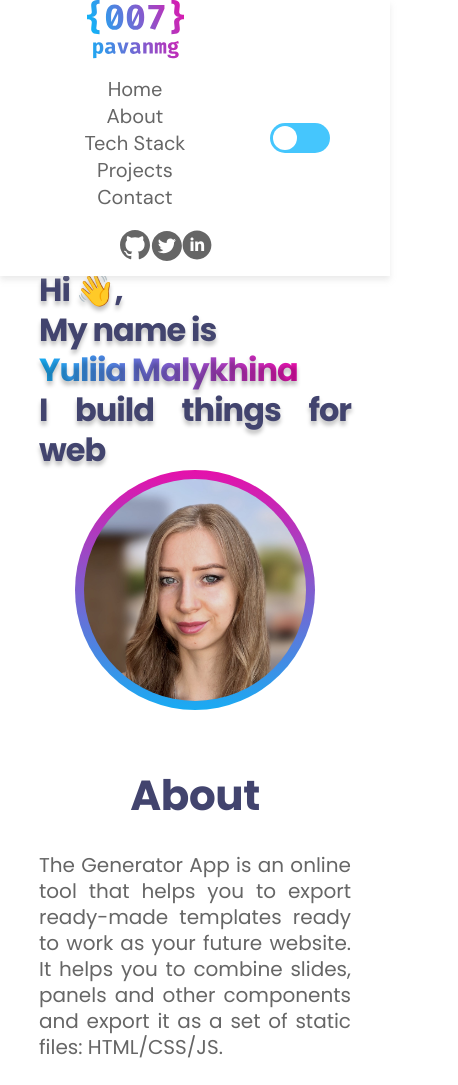
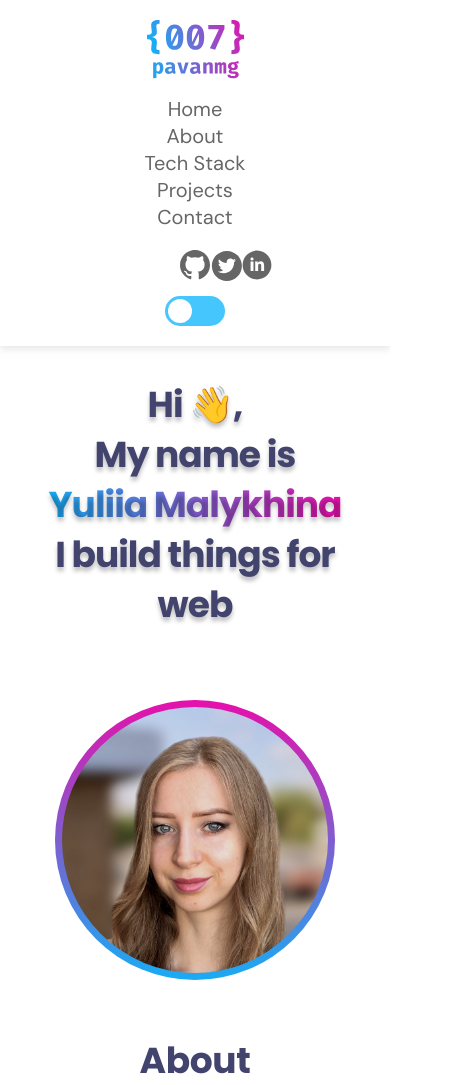
Before and after one commit to YuliiaIIIII/ITEA_Frontend, a plain HTML site: page index.html in a window 390 px wide. Shown: the top 1085 px of the page, 458 px wide, since content can reach past the window. Drawn offline with Linux system fonts and the light colour scheme.

Commit message:
fixed desktop and mobile max-width 479px

```diff
--- a/style.css
+++ b/style.css
@@ -650,18 +650,18 @@ footer{
     margin-top: 270px;
   }
   .developer_name p{
-    font-size: 32px;
+    font-size: 30px;
     line-height: 40px;
     text-align: justify;
   }
 
   div .gradient_background{
-    width: 240px;
-    height: 240px;
+    width: 210px;
+    height: 210px;
   }
   .developer_photo img{
-    width: 222px;
-    height: 222px;
+    width: 192px;
+    height: 192px;
     top: 9px;
     left: 9px;
   }
@@ -674,7 +674,7 @@ footer{
   .job_title{
     font-size: 18px;
   }
-  .job_marker p{
+  .job_marker{
     min-width: 92px;
     padding: 1px 10px;
     font-size: 10px;
@@ -743,27 +743,29 @@ footer{
 }
 
 @media screen and (max-width: 479px){
+  header,
   .wrapper,
   .links,
   .nav_menu,
   .hello_section{
     flex-direction: column;
   }
-  /* header{
-    padding: 20px;
+  header {
+    display: flex;
+    position: absolute;
+    padding-bottom: 20px;
   }
   .wrapper{
-    width: 90%;
+    margin-top: 20px;
   }
-
-  .hello_section{
-    margin-bottom: 50px;
-  }
-  .nav_menu{
-    align-items: center;
+  .switch_button {
+    margin-right: 0;
   }
   .main_container{
-      margin-top: 80px;
+    margin-top: 380px;
+  }
+  .hello_section{
+    row-gap: 20px;
   }
   .developer_name p{
     font-size: 36px;
@@ -783,9 +785,6 @@ footer{
     top: 7px;
     left: 7px;
   }
-  .block_width{
-    width: 100%;
-  }
   .title h2{
     margin: 38px 0;
     font-size: 36px;
@@ -794,67 +793,15 @@ footer{
   .job_title{
     font-size: 16px;
   }
-  .job_marker p{
-    min-width: 92px;
-    padding: 1px 10px;
-    font-size: 10px;
-    font-weight: 500;
+  .job_marker{
+    min-width: 70px;
+    height: 30px;
   }
-  .job_details, .details{
-    flex-direction: column;
+  .block_width{
+    text-align: left;
   }
-  .company{
-    justify-content: space-between;
+  .email p,
+  .email span{
+    font-size: 24px;
   }
-  .techDescription{
-    margin-bottom: 50px;
-  }
-  .technologies_block{
-    flex-wrap: wrap;
-    justify-content: space-around;
-    margin-bottom: 0;
-  }
-  .projects > div > p{
-    font-size: 20px;
-    margin-bottom: 50px;
-  }
-  .all_projects{
-    justify-content: center;
-  }
-  .email{
-    margin: 100px auto;
-    box-shadow: 0px 4px 6px rgb(177 174 174 / 25%);
-  }
-  .email p{
-    text-align: center;
-    padding: 0 15px;
-    font-size: 32px;
-    font-weight: 600;
-    line-height: 50px;
-  }
-  .email span{
-    padding: 0 15px;
-    font-size: 28px;
-  }
-  footer{
-    margin: 0 auto;
-    width: 90%;
-  }
-  .footer_contacts{
-    flex-direction: column;
-    align-items: center;
-  }
-  .bottom_footer{
-    flex-direction: column;
-    padding: 30px;
-  }
-  .nav_footer{
-    width: 100%;
-    flex-direction: column;
-  }
-  .bottom_nav p{
-    font-size: 16px;
-    padding: 30px;
-    text-align: center;
-  } */
 }
```
